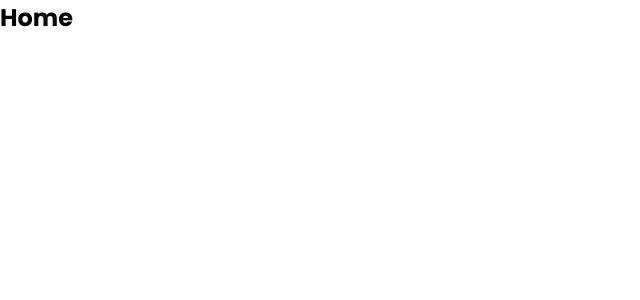
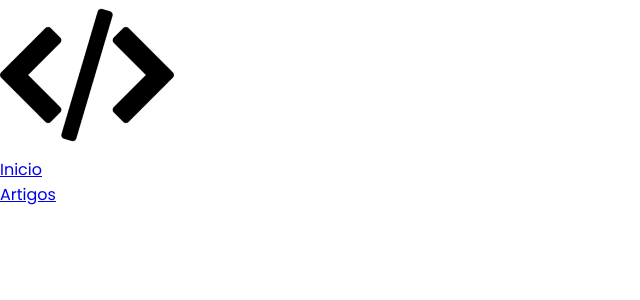
Before and after one commit to kleber-matos/dev-novidades, a React (Vite) app: page / in a window 1280 px wide. Shown: the top 300 px of the page, without its empty margins (0-640 px from the left). Built offline with nearby package versions, Linux system fonts and the light colour scheme.

Commit message:
feat: Adicionando Componente Data

```diff
--- /dev/null
+++ b/src/components/Header/index.jsx
@@ -0,0 +1,22 @@
+import * as S from "./style";
+import logo from "../../assets/logo.png";
+import { Link } from "react-router-dom";
+
+export default function index() {
+  return (
+    <header>
+      <img src={logo} alt="Logo marca da pagina" />
+
+      <nav>
+        <ul>
+          <li>
+            <Link to="/">Inicio</Link>
+          </li>
+          <li>
+            <Link to="/preview">Artigos</Link>
+          </li>
+        </ul>
+      </nav>
+    </header>
+  );
+}
--- a/src/pages/Home/index.jsx
+++ b/src/pages/Home/index.jsx
@@ -1,7 +1,9 @@
+import Header from "../../components/Header";
+
 export default function index() {
   return (
     <>
-      <h2>Home</h2>
+      <Header />
     </>
   );
 }
```
Also changed, not shown: src/data/data.json (added, +44 -0 lines), src/assets/logo.png (added), src/components/Header/style.jsx (added).
